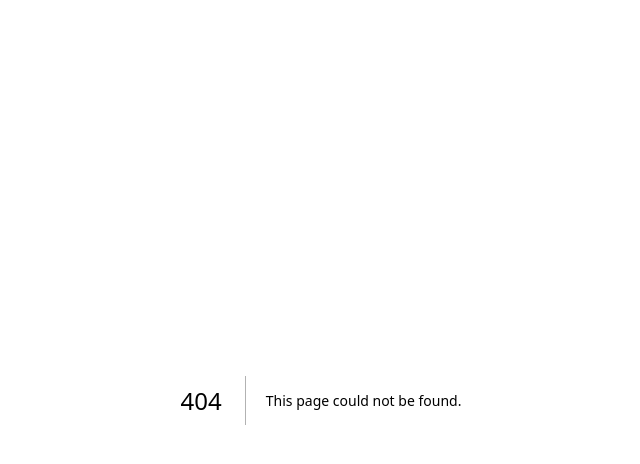
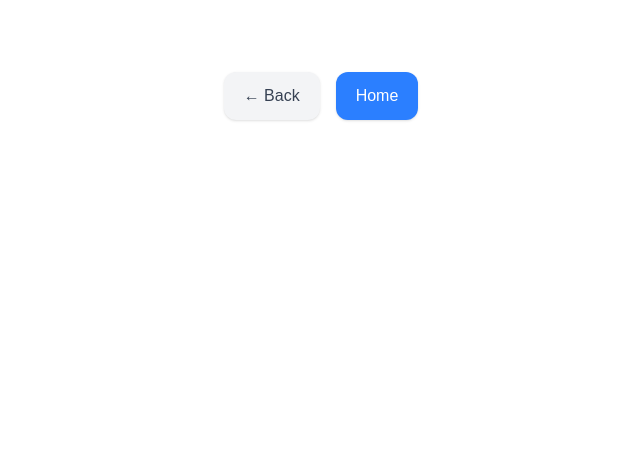
Before and after one commit to abhijeetanand628/Next-News, a Next.js app: page /article in a window 1280 px wide. Before the commit this address had no page. Shown: the top 464 px of the page, without its empty margins (319-959 px from the left). Built offline with nearby package versions, Linux system fonts and the light colour scheme.

Commit message:
Added the back and home button

```diff
--- /dev/null
+++ b/src/app/article/page.tsx
@@ -0,0 +1,68 @@
+"use client";
+
+import Image from "next/image";
+import { useSearchParams, useRouter } from "next/navigation";
+import Link from "next/link";
+
+export default function ArticlePage() {
+  const params = useSearchParams();
+  const router = useRouter();
+
+  const title = params.get("title");
+  const description = params.get("description");
+  const content = params.get("content");
+  const image = params.get("image");
+  const source = params.get("source");
+  const published = params.get("published");
+  const url = params.get("url");
+
+  return (
+    <main className="px-4 sm:px-6 md:px-12 lg:px-20 py-8 max-w-3xl mx-auto">
+      {image && (
+        <img
+          src={image}
+          alt={title || ""}
+          className="w-full h-72 object-cover rounded-xl shadow-md mb-6"
+        />
+      )}
+
+      <h1 className="text-3xl font-bold mb-4">{title}</h1>
+
+      <div className="text-sm text-gray-500 mb-6">
+        {source && <span>{source} • </span>}
+        {published && <span>{new Date(published).toLocaleString()}</span>}
+      </div>
+
+      <p className="text-lg text-gray-700 mb-4">{description}</p>
+
+      <p className="text-base text-gray-600 whitespace-pre-line">{content}</p>
+
+      <div className="flex flex-col sm:flex-row justify-center gap-4 mt-10">
+
+        <button
+          onClick={() => router.back()}
+          className="px-5 py-3 bg-gray-100 text-gray-700 cursor-pointer rounded-xl shadow-sm hover:bg-gray-200 hover:shadow-md transition-allfont-medium"
+        >
+          ← Back
+        </button>
+
+        <Link
+          href="/"
+          className="px-5 py-3 bg-blue-500 text-white rounded-xl shadow-sm hover:bg-blue-700 hover:shadow-md transition-allfont-medium"
+        >
+          Home
+        </Link>
+      </div>
+
+      {url && (
+        <a
+          href={url}
+          target="_blank"
+          className="block mt-6 text-center text-blue-600 underline font-medium"
+        >
+          Read Original Source →
+        </a>
+      )}
+    </main>
+  );
+}
--- a/src/app/category/[slug]/page.tsx
+++ b/src/app/category/[slug]/page.tsx
@@ -1,3 +1,4 @@
+import Link from "next/link";
 
 interface PageProps {
   params: {
@@ -55,29 +56,48 @@ export default async function CategoryPage(props: PageProps) {
 
       <div className="grid grid-cols-1 md:grid-cols-2 lg:grid-cols-3 gap-6">
         {articles.map((item: any, i: number) => (
-          <article key={i} className="bg-white rounded-xl shadow-md hover:shadow-lg overflow-hidden cursor-pointer hover:scale-105 transition-all duration-300">
+          <Link
+            href={{
+              pathname: "/article",
+              query: {
+                title: item.title,
+                description: item.description,
+                content: item.content,
+                image: item.urlToImage,
+                source: item.source?.name,
+                published: item.publishedAt,
+                url: item.url,
+              },
+            }}
+            key={i}
+          >
+            <article
+              className="bg-white rounded-xl shadow-md hover:shadow-lg overflow-hidden cursor-pointer transition-all duration-300 hover:scale-[1.02]"
+            >
               {item.urlToImage && (
-              <div className="relative h-48">
                 <img
                   src={item.urlToImage}
                   alt={item.title}
                   className="w-full h-48 object-cover rounded-t-xl"
                 />
-              </div>
               )}
 
               <div className="p-4">
-              <h2 className="text-lg font-semibold">{item.title}</h2>
+                <h2 className="text-lg font-semibold leading-tight">{item.title}</h2>
+
                 <p className="text-sm mt-2 text-gray-600 line-clamp-3">
                   {item.description}
                 </p>
 
                 <div className="text-xs mt-4 text-gray-500">
                   {item.source?.name} —{" "}
-                {item.publishedAt ? new Date(item.publishedAt).toLocaleString() : ""}
+                  {item.publishedAt
+                    ? new Date(item.publishedAt).toLocaleString()
+                    : ""}
                 </div>
               </div>
             </article>
+          </Link>
         ))}
       </div>
     </main>
```
Lines whose indentation alone changed are shown as unchanged.
